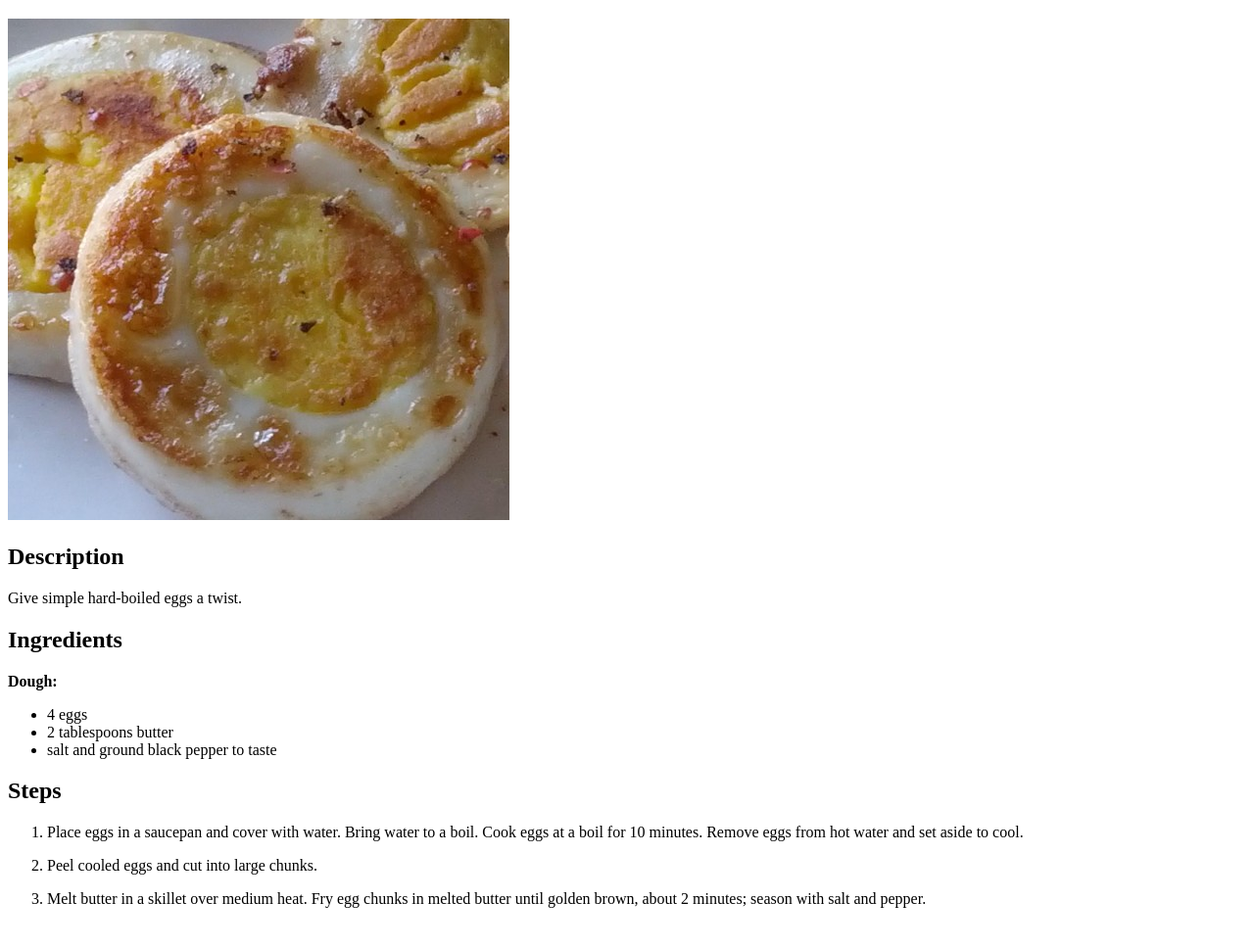
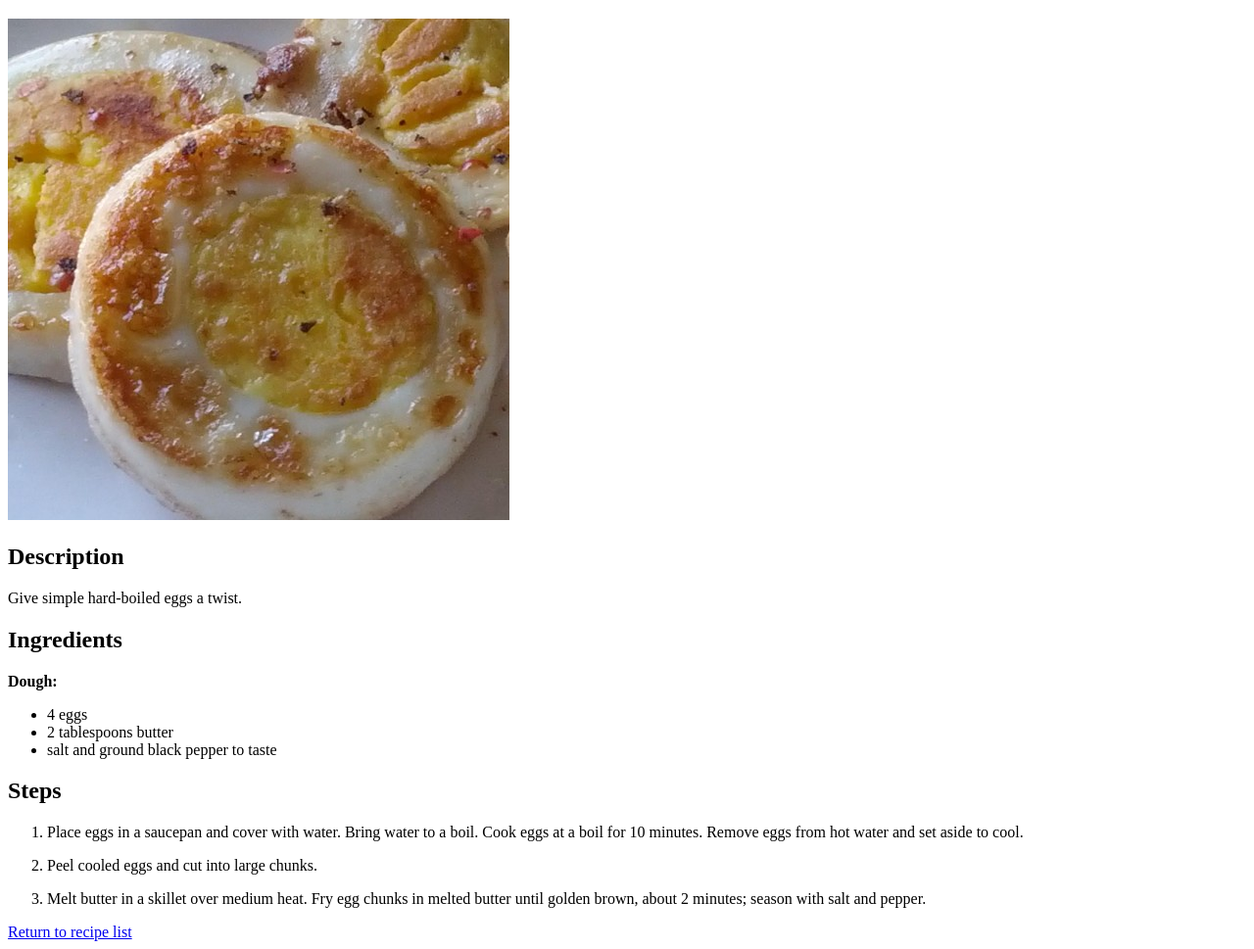
Before and after one commit to Noivellet/odin-recipes, a plain HTML site: page recipes/fried-boiled-eggs.html in a window 1280 px wide. Shown: the part 61-1030 px from the top of the page at 98% size. Before the commit the page ends 1004 px from the top, so only its background shows below. Drawn offline with Linux system fonts and the light colour scheme.

Commit message:
Add return to index  links to all recipes

```diff
--- a/recipes/fried-boiled-eggs.html
+++ b/recipes/fried-boiled-eggs.html
@@ -38,5 +38,6 @@
                 </p>
             </li>
         </ol>
+        <a href="../index.html">Return to recipe list</a>
 </body>
 </html>
```
Also changed, not shown: recipes/hungarian-mushroom-soup.html (+1 -0 lines), recipes/pelmeni.html (+1 -0 lines).
